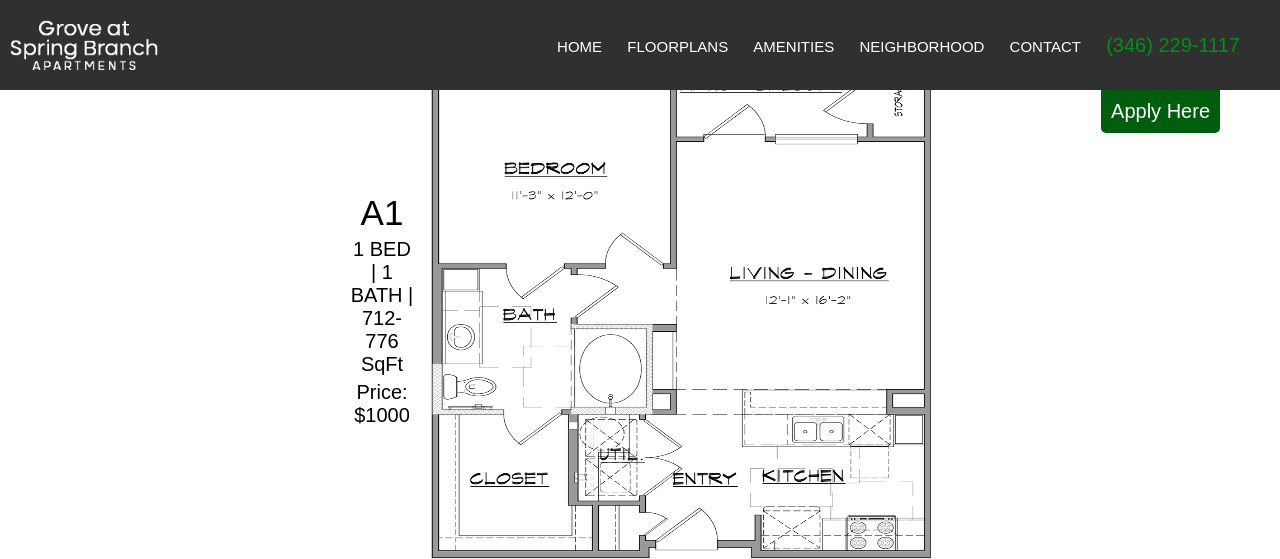
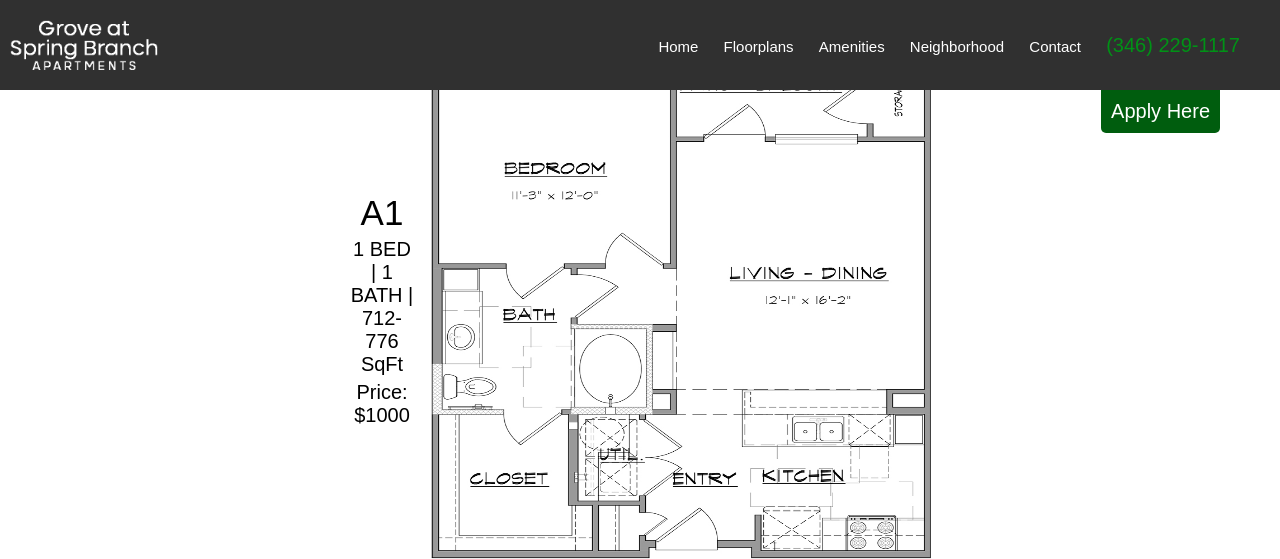
Before and after one commit to thebenjwheat/SeniorProject, a PHP site: page /floorplans.html in a window 1280 px wide. Shown: the top 559 px of the page. Run offline with PHP 8.4, Linux system fonts and the light colour scheme.

Commit message:
fixed some things

```diff
--- a/floorplans.html
+++ b/floorplans.html
@@ -16,11 +16,11 @@
 				<img src="./images/txtLogo.png" id="logo">
 			</a>
 			<ul>
-				<li><a href="index.html">HOME</a></li>
-				<li><a href="floorplans.html">FLOORPLANS</a></li>
-				<li><a href="amenities.html">AMENITIES</a></li>
-				<li><a href = "neighborhood.html">NEIGHBORHOOD</a></li>
-				<li><a href="contact.html">CONTACT</a></li>
+				<li><a href="index.html">Home</a></li>
+				<li><a href="floorplans.html">Floorplans</a></li>
+				<li><a href="amenities.html">Amenities</a></li>
+				<li><a href = "neighborhood.html">Neighborhood</a></li>
+				<li><a href="contact.html">Contact</a></li>
 				<li id="phoneNum">(346) 229-1117</li>
 			</ul>
 		</header>
--- a/styles/universal.css
+++ b/styles/universal.css
@@ -3,7 +3,7 @@ body{
 	margin: 0;
 	font-family: proxima-nova, sans-serif;
 }
-a:visited, a:link, a:active{
+.banner a:visited, a:link, a:active{
 	color: #FFFFFF;
 	text-decoration: none;
 	font-size: 15px;
@@ -15,6 +15,7 @@ a:visited, a:link, a:active{
 	padding: 10px;
 	font-size: 14pt;
 	position: fixed;
+	top: 0;
 	width: 100%;
 }
 .banner img{
```
